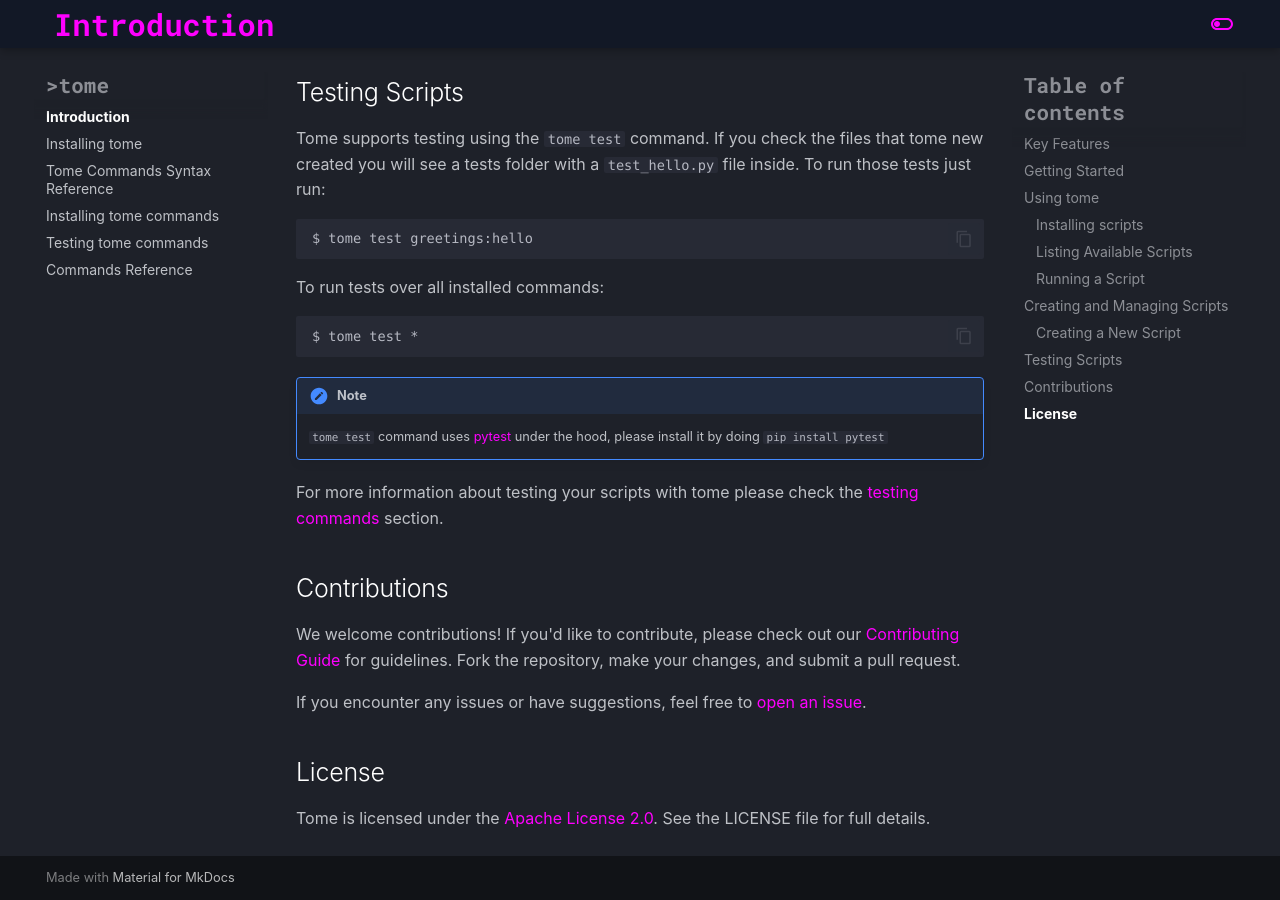
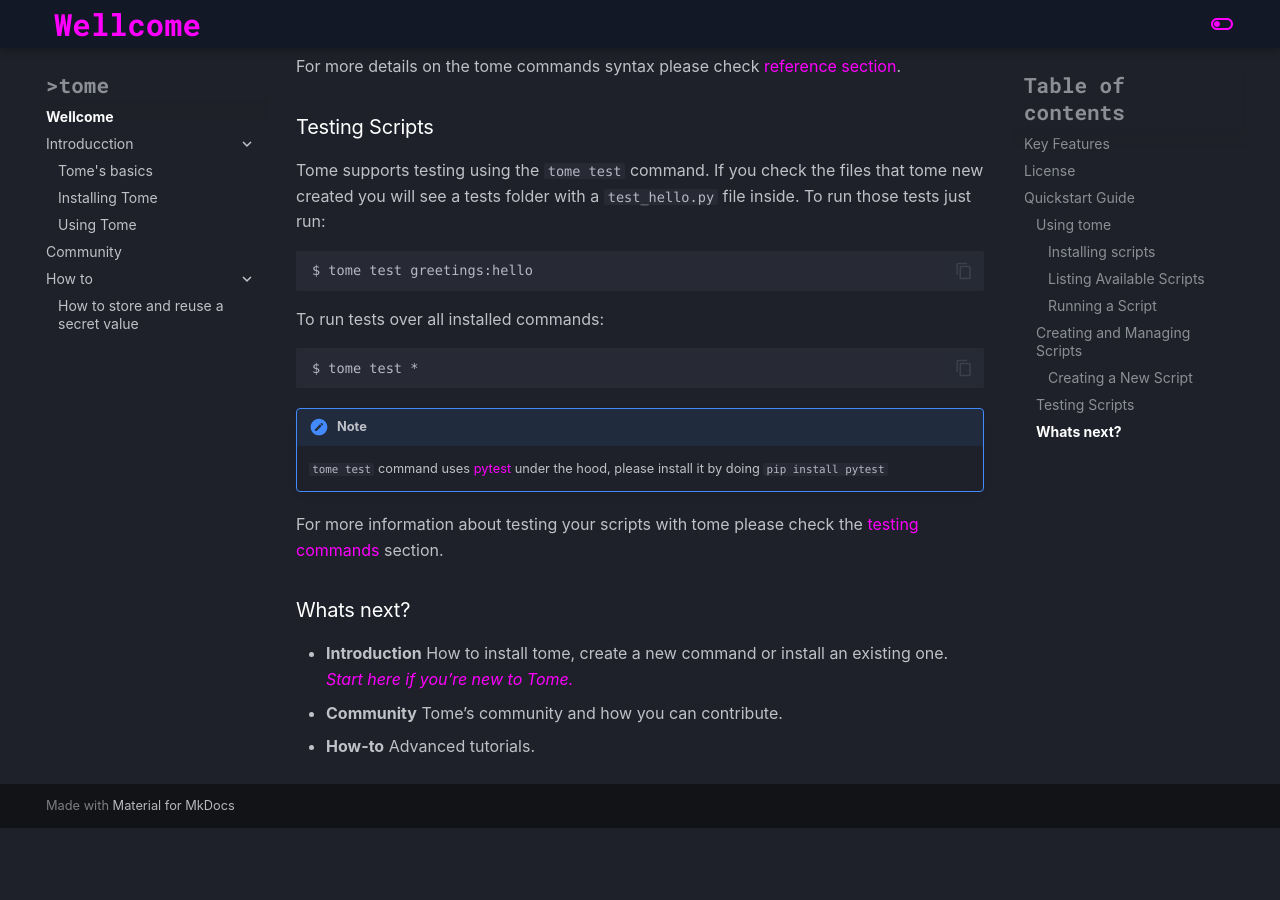
Before and after one commit to jfrog/tome, an MkDocs documentation site: the page built from docs/index.md, in a window 1280 px wide and 900 px high, scrolled down 3472 px. Built offline with MkDocs 1.6.1 and Material for MkDocs 9.7.7, drawn with Linux system fonts in a browser that asks for light colours; the version menu is left out; after the commit the page ends 4300 px from its top, so only the background shows below that; some of the changed text lies outside the part shown.

Commit message:
docs structure [wip]

````diff
--- a/docs/index.md
+++ b/docs/index.md
@@ -9,7 +9,13 @@
 - Test 🧪: Ensure your scripts' reliability and performance with comprehensive testing tools.
 - Secure 🔒: Manage and protect your passwords using the tome vaults.
 
-## Getting Started
+## License
+
+Tome is licensed under the [Apache License
+2.0](https://github.com/jfrog/tome/blob/main/LICENSE). See the LICENSE file for full
+details.
+
+## Quickstart Guide
 
 Install `tome` using pip:
 
@@ -19,9 +25,9 @@
 
 We highly recommend to [install into a virtual environment](./install.md).
 
-## Using tome
+### Using tome
 
-### Installing scripts
+#### Installing scripts
 
 You can install scripts from various sources like a git repository, local file or folder,
 zip file (local or http), or requirements file.
@@ -37,7 +43,7 @@
     Use the ``--folder`` argument when you have your scripts under a subfolder instead the root of the repository
 
 
-### Listing Available Scripts
+#### Listing Available Scripts
 
 To list all installed scripts:
 
@@ -60,7 +66,7 @@
  server:scale-up                Increase the number of server instances.
 ```
 
-### Running a Script
+#### Running a Script
 
 Execute a script invoking it with ``<namespace>:<command>`` like:
 
@@ -82,9 +88,9 @@
 Pipeline still running...
 ```
 
-## Creating and Managing Scripts
+### Creating and Managing Scripts
 
-### Creating a New Script
+#### Creating a New Script
 
 Create a new script with a predefined structure as a starting point using:
 
@@ -164,7 +170,7 @@
 
 For more details on the tome commands syntax please check [reference section](./reference.md).
 
-## Testing Scripts
+### Testing Scripts
 
 Tome supports testing using the ``tome test`` command. If you check the files that tome
 new created you will see a tests folder with a ``test_hello.py`` file inside. To run those
@@ -186,17 +192,8 @@
 
 For more information about testing your scripts with tome please check the [testing commands](./testing.md) section.
 
-## Contributions
+### Whats next?
 
-We welcome contributions! If you'd like to contribute, please check out our [Contributing
-Guide](https://github.com/jfrog/tome/blob/main/CONTRIBUTING.md) for guidelines. Fork the
-repository, make your changes, and submit a pull request.
-
-If you encounter any issues or have suggestions, feel free to [open an
-issue](https://github.com/jfrog/tome/issues).
-
-## License
-
-Tome is licensed under the [Apache License
-2.0](https://github.com/jfrog/tome/blob/main/LICENSE). See the LICENSE file for full
-details.
+- **Introduction** How to install tome, create a new command or install an existing one. [*Start here if you’re new to Tome.*](/tome/introduction/using_tome)
+- **Community** Tome’s community and how you can contribute.
+- **How-to**  Advanced tutorials.
--- a/docs/install.md
+++ b/docs/introduction/installing_tome.md
@@ -1,9 +1,8 @@
-## Installation
+# Installing Tome
 
 TODO: install editable, from sources...
 
-The recommended way to install **tome** is using `pip` within a virtual environment. This
-ensures that your project dependencies are isolated and managed effectively:
+The recommended way to install **tome** is using `pip` within a virtual environment. This ensures that your project dependencies are isolated and managed effectively:
 
 1. Create a virtual environment:
 
--- a/mkdocs.yml
+++ b/mkdocs.yml
@@ -1,12 +1,14 @@
 site_name: ">tome"
 site_url: "https://jfrog.github.io/tome/"
 nav:
-  - Introduction: index.md
-  - Installing tome: install.md
-  - Tome Commands Syntax Reference: reference.md
-  - Installing tome commands: tome_install.md
-  - Testing tome commands: tome_test.md
-  - Commands Reference: tome_commands.md
+  - Wellcome: index.md
+  - Introducction:
+    - Tome's basics: introduction/basics.md
+    - Installing Tome: introduction/installing_tome.md
+    - Using Tome: introduction/using_tome.md
+  - Community: community.md
+  - How to:
+    - How to store and reuse a secret value: how-to/secrets.md
 
 theme:
   name: material
@@ -26,6 +28,7 @@
         name: Switch to dark mode
   features:
     - content.code.copy
+    - content.code.annotate
     - content.tabs.link
     - navigation.expand
 
````
Also changed, not shown: docs/community.md (added, +79 -0 lines), docs/how-to/secrets.md (added, +1 -0 lines), docs/introduction/basics.md (added, +62 -0 lines), docs/introduction/using_tome.md (added, +3 -0 lines), docs/editables.md (deleted), docs/reference.md (deleted), docs/testing.md (deleted), docs/tome_commands.md (deleted), docs/tome_install.md (deleted), docs/tome_test.md (deleted).
